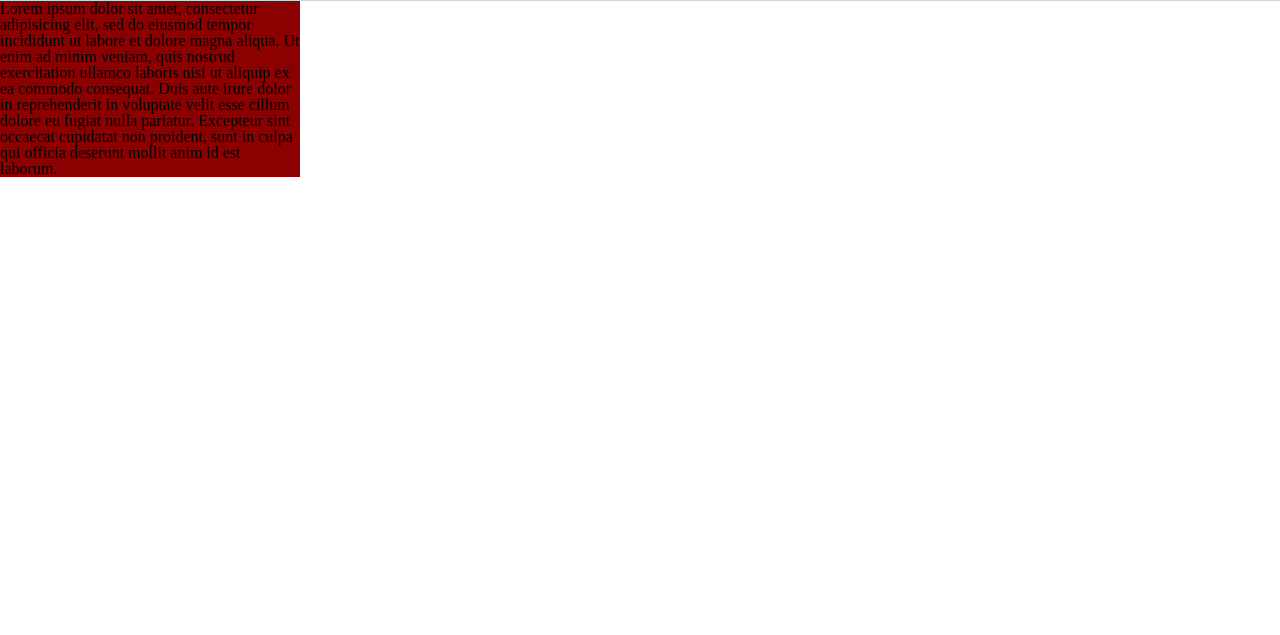
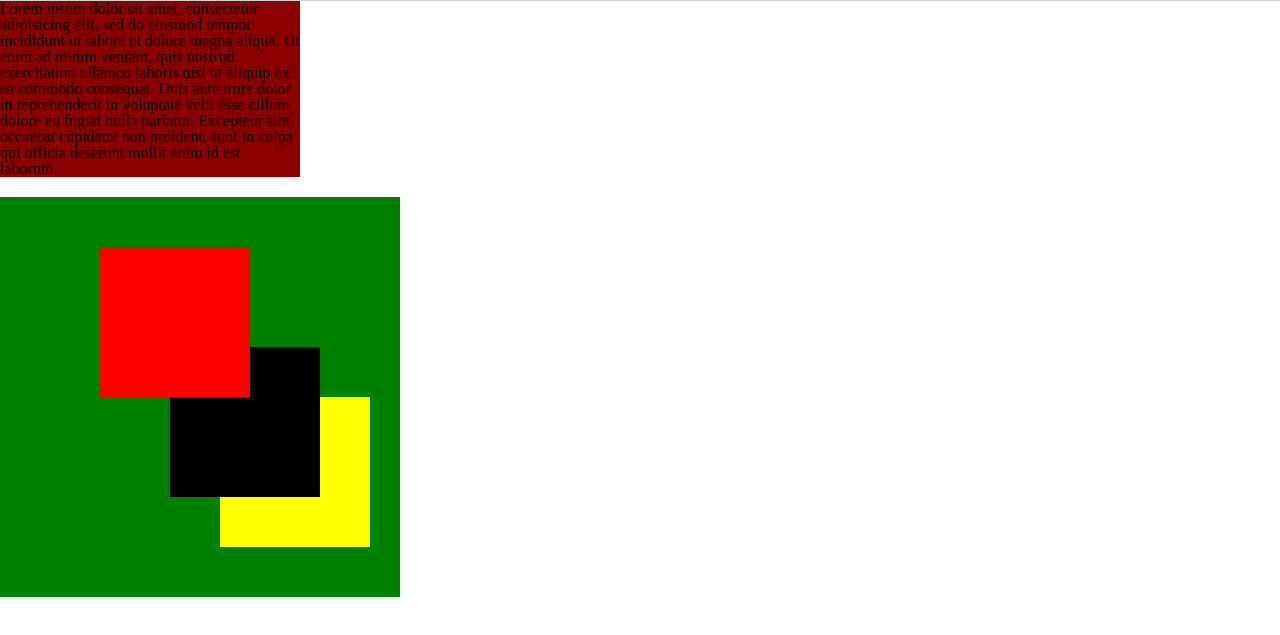
Before and after one commit to tamarmazanashvili/lesson-5, a plain HTML site: page index.html in a window 1280 px wide. Shown: the part 55-690 px from the top of the page. Drawn offline with Linux system fonts and the light colour scheme.

Commit message:
added more sections and styled them

```diff
--- a/css/style.css
+++ b/css/style.css
@@ -32,10 +32,52 @@ body{
 	margin-right: 20px;
 }
 
-/*section*/
+/*section 1*/
 
 .section-text{
 	width: 300px;
 	background-color: darkred;
 	margin-top: 56px;
 }
+
+
+
+/*section 2*/
+
+.section-2{
+	margin-top: 20px;
+}
+
+.box-wrapper{
+	height: 400px;
+	width: 400px;
+	background-color: green;
+	position: relative;
+}
+
+.box-1{
+	height: 150px;
+	width: 150px;
+	background-color: yellow;
+	position: absolute;
+	right: 30px;
+	bottom: 50px;
+}
+
+.box-2{
+	height: 150px;
+	width: 150px;
+	background-color: black;
+	position: absolute;
+	right: 80px;
+	bottom: 100px;
+}
+
+.box-3{
+	height: 150px;
+	width: 150px;
+	background-color: red;
+	position: absolute;
+	top: 50px;
+	right: 150px;
+}
--- a/index.html
+++ b/index.html
@@ -32,6 +32,13 @@
 		cillum dolore eu fugiat nulla pariatur. Excepteur sint occaecat cupidatat non
 		proident, sunt in culpa qui officia deserunt mollit anim id est laborum.</p>
 	</section>
+	<section class="section-2">
+		<div class="box-wrapper">
+			<div class="box-1"></div>
+			<div class="box-2"></div>
+			<div class="box-3"></div>
+		</div>
+	</section>
 
 </body>
 <html>
```
